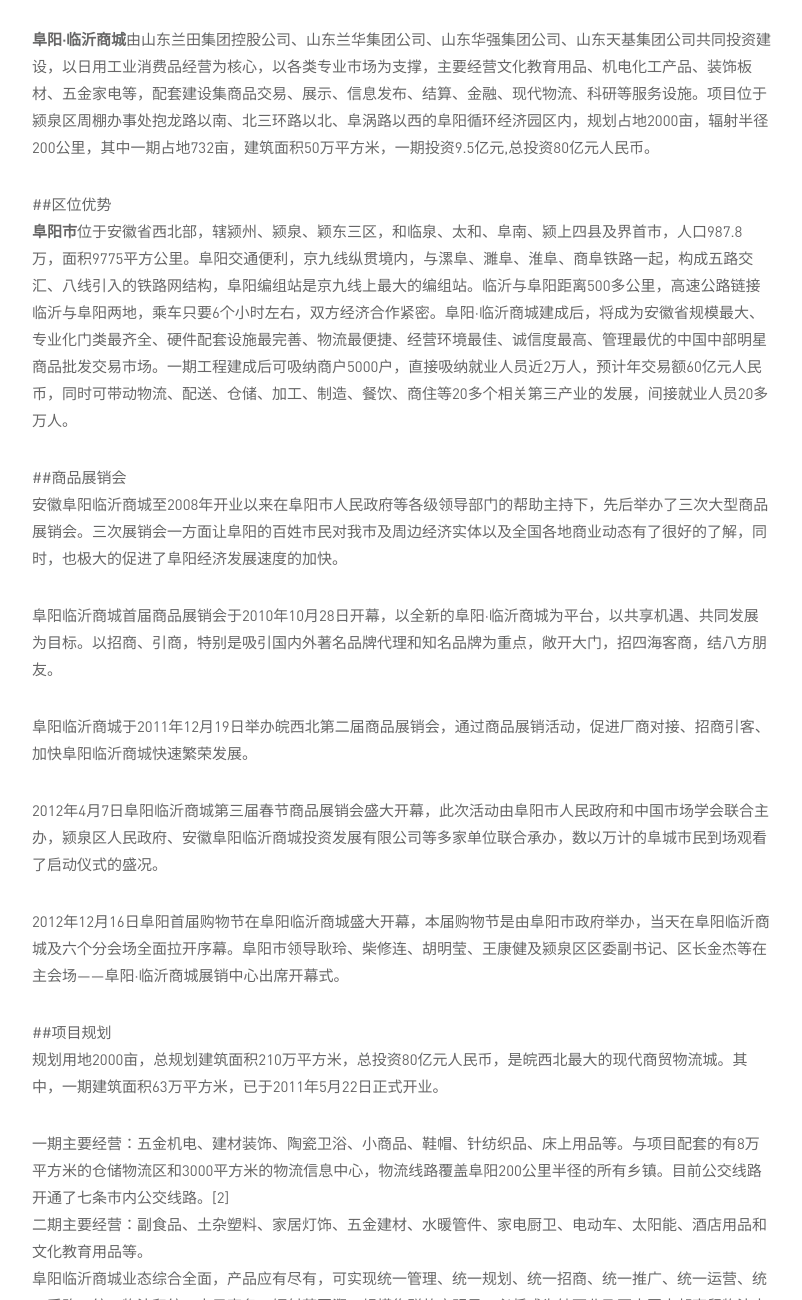
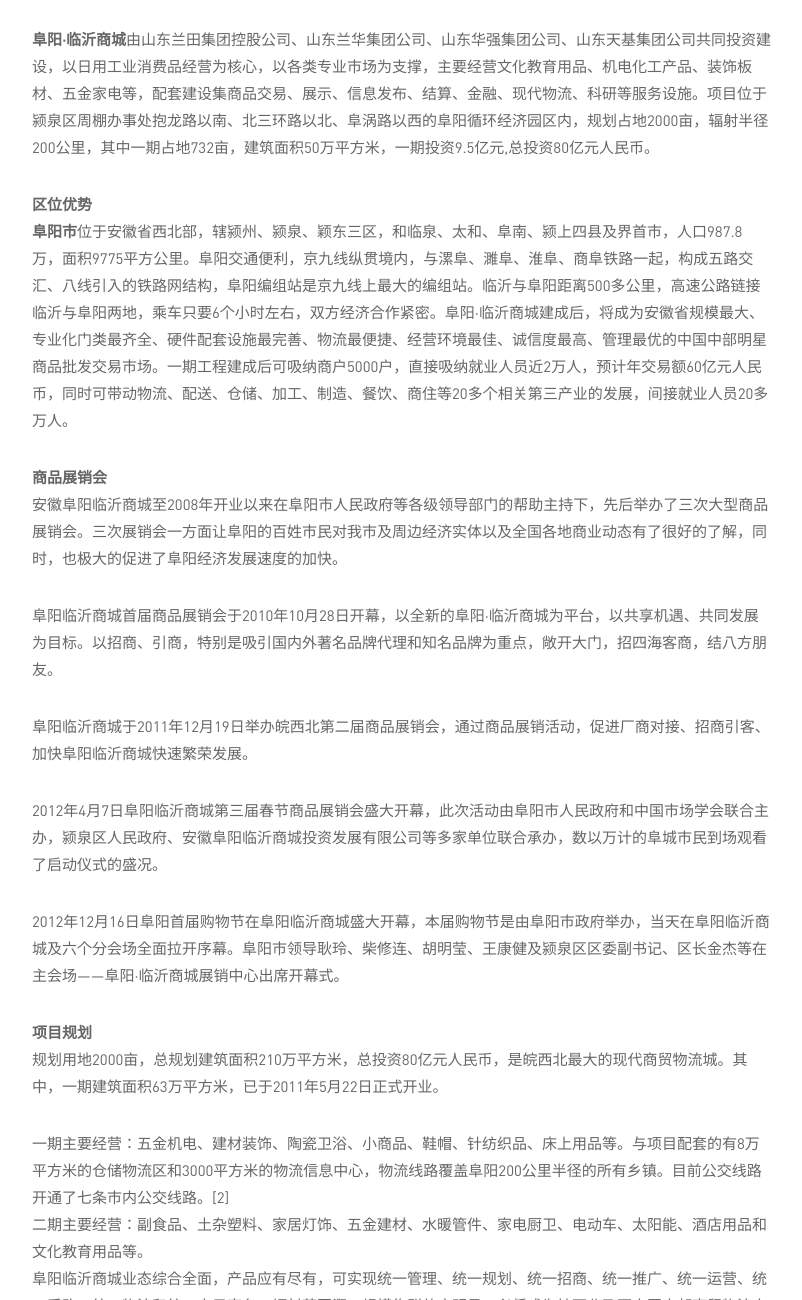
Before and after one commit to fylysc/fylysc.github.io, a plain HTML site: page 20170803/003/index.html in a window 1280 px wide. Shown: the part 1021-2321 px from the top of the page, without its empty margins (238-1040 px from the left). Drawn offline with Linux system fonts and the light colour scheme.

Commit message:
Site updated: 2017-08-03 20:31:57

```diff
--- a/20170803/003/index.html
+++ b/20170803/003/index.html
@@ -96,13 +96,13 @@
 	<div class='post-body mb'>
 		<p><strong>安徽阜阳·临沂商城</strong>是安徽省和阜阳市重点建设项目，按照“归行化市、商品分类、划区经营”的原理，本着整合资源，提升市场、促进流通，发展阜阳的宗旨，努力将阜阳·临沂商城建成集批发与零售，购物与休闲为一体的现代化、多功能的商贸园，努力把阜阳·临沂商城打造成皖西北、鲁苏豫皖等周边地区的商品集散交易中心，阜阳特色产业园区，中国中部商贸名城。“南有义乌，北有临沂”。临沂商场先后被评为“中国十大市场强市”、“中国十强文明市场”。临沂市也被授予“中国市场名城”。阜阳·临沂商城项目是临沂、阜阳友好城市经济合作的重要成果。2007年以来，市委、市政府和颍泉区有关领导多次赴临沂考察，临沂有关方面和企业负责同志也到阜阳实地查看，双方约定在阜投资建设市场项目。市委、市政府高度重视这一项目，先后将之列为进一步完善市场体系建设的重点工程，2008年列入省“861”计划和阜阳市“6611”重点工程，被阜阳市政府列为商贸市场建设的“一号工程”。阜阳·临沂商城一期建筑面积20万平方米，经营定位：小商品、五金机电、建材装饰等；二期经营定位：家居灯饰、塑料土杂、家电厨卫、糖酒副食等，配套设市场管理、工商、税务、公安、金融等行政办公区、物流配送区、生活服务区等配套服务设施。开发建设阜阳·临沂商城的理念是：总结借鉴山东临沂市场发展的成功经验，围绕“办一处市场，活一方经济，带一批产业，富一方百姓”的目标。树立创新市场功能，提升市场竞争力，实现可持续发展的理念。将商城建设成为我省规模最大、专业市场门类最齐全、配套设施最完善、物流最便捷的中国中部明星商品交易市场。</p>
 <p><strong>阜阳·临沂商城</strong>由山东兰田集团控股公司、山东兰华集团公司、山东华强集团公司、山东天基集团公司共同投资建设，以日用工业消费品经营为核心，以各类专业市场为支撑，主要经营文化教育用品、机电化工产品、装饰板材、五金家电等，配套建设集商品交易、展示、信息发布、结算、金融、现代物流、科研等服务设施。项目位于颍泉区周棚办事处抱龙路以南、北三环路以北、阜涡路以西的阜阳循环经济园区内，规划占地2000亩，辐射半径200公里，其中一期占地732亩，建筑面积50万平方米，一期投资9.5亿元,总投资80亿元人民币。</p>
-<p>##区位优势<br><strong>阜阳市</strong>位于安徽省西北部，辖颍州、颍泉、颖东三区，和临泉、太和、阜南、颍上四县及界首市，人口987.8万，面积9775平方公里。阜阳交通便利，京九线纵贯境内，与漯阜、濉阜、淮阜、商阜铁路一起，构成五路交汇、八线引入的铁路网结构，阜阳编组站是京九线上最大的编组站。临沂与阜阳距离500多公里，高速公路链接临沂与阜阳两地，乘车只要6个小时左右，双方经济合作紧密。阜阳·临沂商城建成后，将成为安徽省规模最大、专业化门类最齐全、硬件配套设施最完善、物流最便捷、经营环境最佳、诚信度最高、管理最优的中国中部明星商品批发交易市场。一期工程建成后可吸纳商户5000户，直接吸纳就业人员近2万人，预计年交易额60亿元人民币，同时可带动物流、配送、仓储、加工、制造、餐饮、商住等20多个相关第三产业的发展，间接就业人员20多万人。</p>
-<p>##商品展销会<br>安徽阜阳临沂商城至2008年开业以来在阜阳市人民政府等各级领导部门的帮助主持下，先后举办了三次大型商品展销会。三次展销会一方面让阜阳的百姓市民对我市及周边经济实体以及全国各地商业动态有了很好的了解，同时，也极大的促进了阜阳经济发展速度的加快。</p>
+<p><strong>区位优势</strong><br><strong>阜阳市</strong>位于安徽省西北部，辖颍州、颍泉、颖东三区，和临泉、太和、阜南、颍上四县及界首市，人口987.8万，面积9775平方公里。阜阳交通便利，京九线纵贯境内，与漯阜、濉阜、淮阜、商阜铁路一起，构成五路交汇、八线引入的铁路网结构，阜阳编组站是京九线上最大的编组站。临沂与阜阳距离500多公里，高速公路链接临沂与阜阳两地，乘车只要6个小时左右，双方经济合作紧密。阜阳·临沂商城建成后，将成为安徽省规模最大、专业化门类最齐全、硬件配套设施最完善、物流最便捷、经营环境最佳、诚信度最高、管理最优的中国中部明星商品批发交易市场。一期工程建成后可吸纳商户5000户，直接吸纳就业人员近2万人，预计年交易额60亿元人民币，同时可带动物流、配送、仓储、加工、制造、餐饮、商住等20多个相关第三产业的发展，间接就业人员20多万人。</p>
+<p><strong>商品展销会</strong><br>安徽阜阳临沂商城至2008年开业以来在阜阳市人民政府等各级领导部门的帮助主持下，先后举办了三次大型商品展销会。三次展销会一方面让阜阳的百姓市民对我市及周边经济实体以及全国各地商业动态有了很好的了解，同时，也极大的促进了阜阳经济发展速度的加快。</p>
 <p>阜阳临沂商城首届商品展销会于2010年10月28日开幕，以全新的阜阳·临沂商城为平台，以共享机遇、共同发展为目标。以招商、引商，特别是吸引国内外著名品牌代理和知名品牌为重点，敞开大门，招四海客商，结八方朋友。</p>
 <p>阜阳临沂商城于2011年12月19日举办皖西北第二届商品展销会，通过商品展销活动，促进厂商对接、招商引客、加快阜阳临沂商城快速繁荣发展。</p>
 <p>2012年4月7日阜阳临沂商城第三届春节商品展销会盛大开幕，此次活动由阜阳市人民政府和中国市场学会联合主办，颍泉区人民政府、安徽阜阳临沂商城投资发展有限公司等多家单位联合承办，数以万计的阜城市民到场观看了启动仪式的盛况。</p>
 <p>2012年12月16日阜阳首届购物节在阜阳临沂商城盛大开幕，本届购物节是由阜阳市政府举办，当天在阜阳临沂商城及六个分会场全面拉开序幕。阜阳市领导耿玲、柴修连、胡明莹、王康健及颍泉区区委副书记、区长金杰等在主会场——阜阳·临沂商城展销中心出席开幕式。</p>
-<p>##项目规划<br>规划用地2000亩，总规划建筑面积210万平方米，总投资80亿元人民币，是皖西北最大的现代商贸物流城。其中，一期建筑面积63万平方米，已于2011年5月22日正式开业。</p>
+<p><strong>项目规划</strong><br>规划用地2000亩，总规划建筑面积210万平方米，总投资80亿元人民币，是皖西北最大的现代商贸物流城。其中，一期建筑面积63万平方米，已于2011年5月22日正式开业。</p>
 <p>一期主要经营：五金机电、建材装饰、陶瓷卫浴、小商品、鞋帽、针纺织品、床上用品等。与项目配套的有8万平方米的仓储物流区和3000平方米的物流信息中心，物流线路覆盖阜阳200公里半径的所有乡镇。目前公交线路开通了七条市内公交线路。[2]<br>二期主要经营：副食品、土杂塑料、家居灯饰、五金建材、水暖管件、家电厨卫、电动车、太阳能、酒店用品和文化教育用品等。<br>阜阳临沂商城业态综合全面，产品应有尽有，可实现统一管理、统一规划、统一招商、统一推广、统一运营、统一采购、统一物流和统一电子商务。辐射范围逛、规模集群效应明显，必将成为皖西北乃至中国中部商贸物流中心。</p>
 
 	</div>
```
